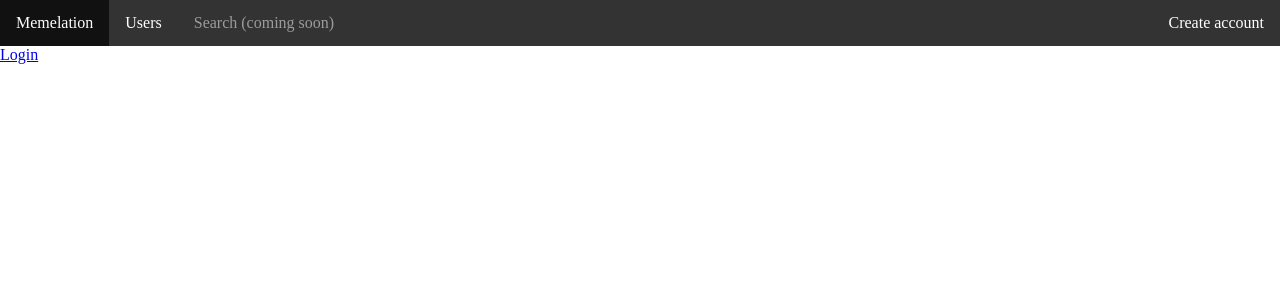
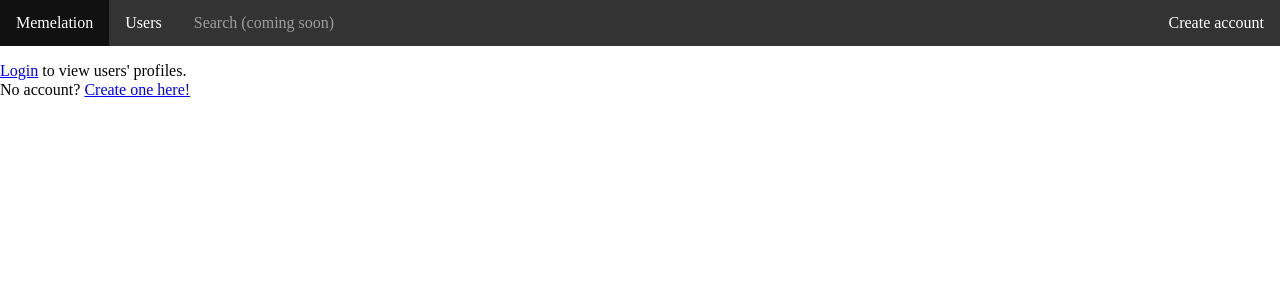
Before and after one commit to algoholik/memelation, a Flask app: template templates/user.html in a window 1280 px wide. Shown: the top 306 px of the page. Run offline with Flask 2, Linux system fonts and the light colour scheme; the template is opened without the code that fills it, so the values that code supplies are empty.

Commit message:
fixed things more

```diff
--- a/templates/user.html
+++ b/templates/user.html
@@ -65,7 +65,10 @@
 
 <a href="/">Back home</a> | <a href="/logout">Logout</a>
 {% else %}
-<a href="/">Login</a>
+<p>
+<a href="/">Login</a> to view users' profiles.<br>
+No account? <a href="/register">Create one here!</a>
+</p>
 {% endif %}
 
 </div>
```
